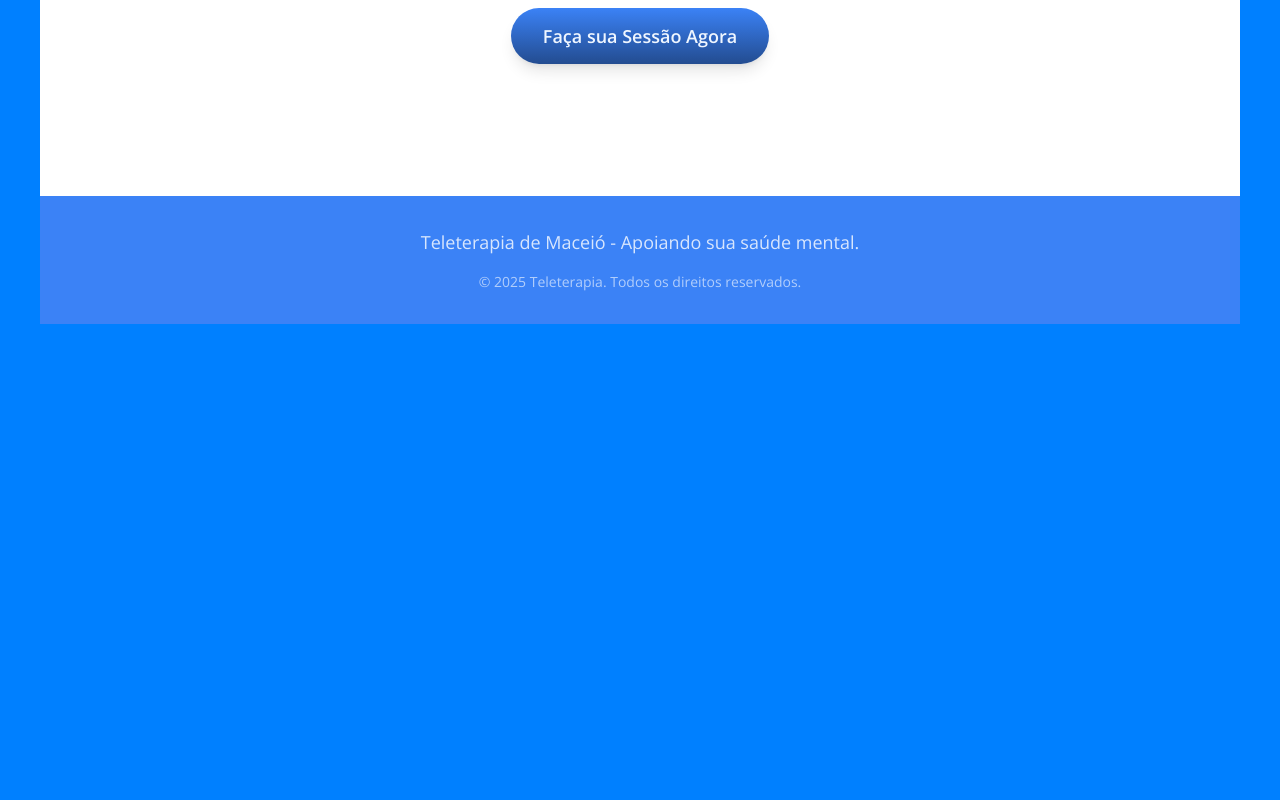
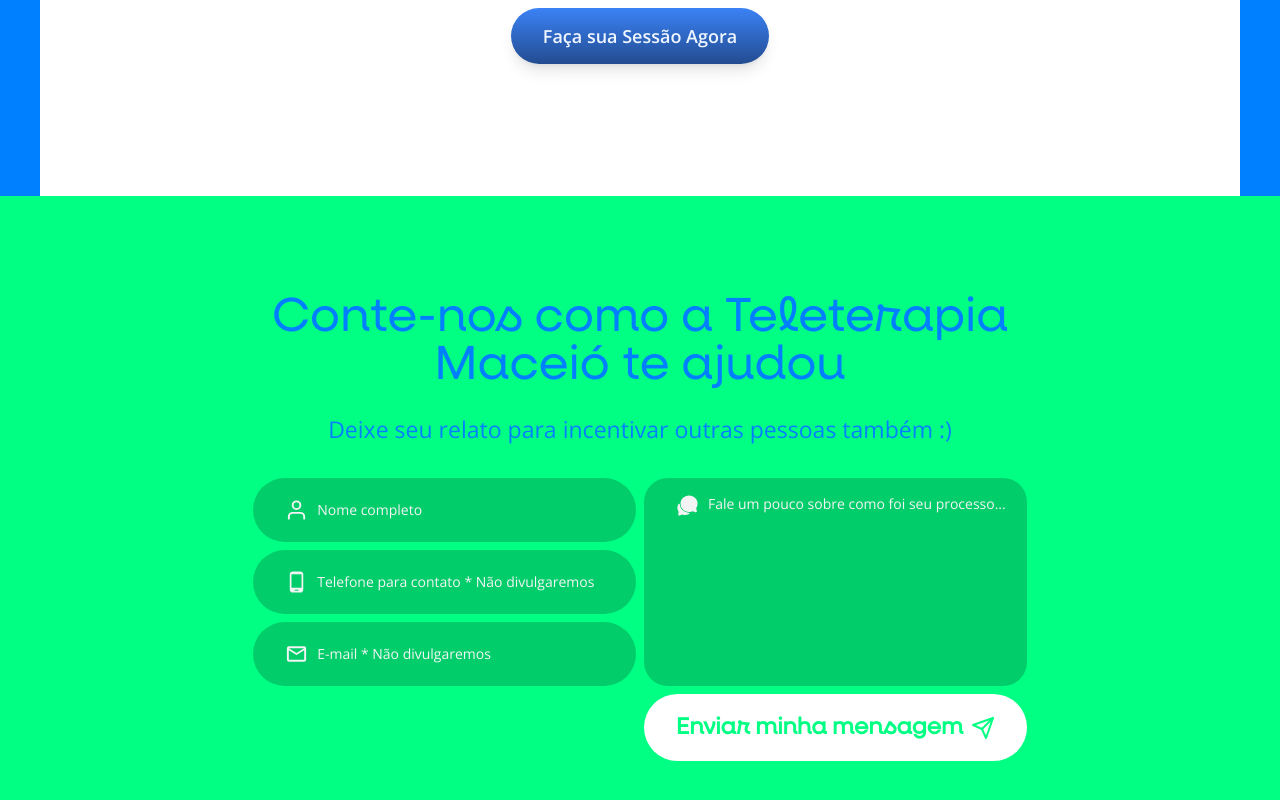
Before and after one commit to fernandogabriel04/teleterapia, a Next.js app: page / in a window 1280 px wide. Shown: the part 3809-4609 px from the top of the page. Before the commit the page ends 4133 px from the top, so only its background shows below. Built offline with nearby package versions, Linux system fonts and the light colour scheme.

Commit message:
feat: add FooterSection

```diff
--- a/app/_components/Footer.tsx
+++ b/app/_components/Footer.tsx
@@ -1,27 +1,7 @@
-const Footer = () => {
+export default function Footer() {
     return (
-      <footer className="bg-blue-500 text-white py-8">
-        <div className="max-w-6xl mx-auto text-center px-6">
-          <p className="text-lg opacity-80 mb-4">
-            Teleterapia de Maceió - Apoiando sua saúde mental.
-          </p>
-          {/* <div className="flex justify-center space-x-6 mb-6">
-            <a href="https://www.facebook.com/" target="_blank" className="hover:text-gray-200 transition duration-300">
-              <i className="fab fa-facebook-f text-2xl"></i>
-            </a>
-            <a href="https://www.instagram.com/" target="_blank" className="hover:text-gray-200 transition duration-300">
-              <i className="fab fa-instagram text-2xl"></i>
-            </a>
-            <a href="https://x.com/" target="_blank" className="hover:text-gray-200 transition duration-300">
-              <i className="fab fa-x text-2xl"></i>
-            </a>
-          </div> */}
-          <p className="text-sm opacity-60">
-            &copy; 2025 Teleterapia. Todos os direitos reservados.
-          </p>
-        </div>
-      </footer>
-    );
-  };
+        <footer className="bg-zinc-100 rounded-3xl">
 
-  export default Footer;
+        </footer>
+    )
+}
--- /dev/null
+++ b/app/_components/FooterSection.tsx
@@ -0,0 +1,46 @@
+import { FiSend, FiUser } from "react-icons/fi";
+import Input from "./Input";
+import Textarea from "./Textarea";
+import { MdOutlineEmail, MdPhoneAndroid } from "react-icons/md";
+import { IoChatbubbles } from "react-icons/io5";
+import Footer from "./Footer";
+
+const FooterSection = () => {
+    return (
+      <>
+      <section className="bg-primary-green text-primary-blue py-24 flex flex-col items-center gap-8 w-full">
+        <div className="flex flex-col items-center text-center gap-6">
+          <h1 className="text-5xl font-neulis">Conte-nos como a Teleterapia<br/>Maceió te ajudou</h1>
+          <p>Deixe seu relato para incentivar outras pessoas também :)</p>
+        </div>
+        <div className="grid grid-cols-2 gap-2 items-stretch">
+          {/* Coluna dos inputs */}
+          <div className="flex flex-col gap-2 flex-1">
+            <Input icon={<FiUser className="text-zinc-100" />} placeholder="Nome completo" />
+            <Input icon={<MdPhoneAndroid className="text-zinc-100" />} placeholder="Telefone para contato * Não divulgaremos" />
+            <Input icon={<MdOutlineEmail className="text-zinc-100" />} placeholder="E-mail * Não divulgaremos" />
+          </div>
+
+          {/* Textarea ocupando mesma altura dos inputs */}
+          <div className="flex-1">
+            <Textarea
+              icon={<IoChatbubbles className="text-zinc-100" />}
+              placeholder="Fale um pouco sobre como foi seu processo..."
+              className="h-full resize-none"
+            />
+          </div>
+          {/* Botão: ocupa duas colunas abaixo */}
+          <div className="flex items-end col-start-2 row-start-2">
+            <button className="px-8 py-4 rounded-full bg-white text-primary-green font-semibold flex items-center gap-2 font-neulis">
+              Enviar minha mensagem
+              <FiSend size={24} className="text-primary-green"/>
+            </button>
+          </div>
+        </div>
+      </section>
+      <Footer/>
+      </>
+    );
+  };
+
+  export default FooterSection;
--- /dev/null
+++ b/app/_components/Input.tsx
@@ -0,0 +1,17 @@
+interface InputProps extends React.InputHTMLAttributes<HTMLInputElement> {
+    icon?: React.ReactNode
+  }
+
+export default function Input({icon, ...props}: InputProps) {
+    return (
+        <div className="relative w-full flex-1">
+            <span className="absolute left-8 top-1/2 -translate-y-1/2 text-muted-foreground">
+                {icon}
+            </span>
+            <input
+                {...props}
+                className="w-full pl-16 h-16 rounded-full text-zinc-100 bg-zinc-950 bg-opacity-20 placeholder:text-sm placeholder:text-zinc-100 placeholder:relative placeholder:-top-1"
+            />
+        </div>
+    )
+}
--- /dev/null
+++ b/app/_components/Textarea.tsx
@@ -0,0 +1,19 @@
+import React from "react"
+
+interface TextareaProps extends React.TextareaHTMLAttributes<HTMLTextAreaElement> {
+  icon?: React.ReactNode
+}
+
+export default function Textarea({ icon, ...props }: TextareaProps) {
+  return (
+    <div className="relative w-full h-full">
+      <span className="absolute left-8 top-4 text-muted-foreground">
+        {icon}
+      </span>
+      <textarea
+        {...props}
+        className="text-zinc-100 pl-16 w-full h-full pt-2 rounded-3xl bg-zinc-950 bg-opacity-20 resize-none placeholder:text-sm placeholder:text-zinc-100 placeholder:relative placeholder:top-2"
+      />
+    </div>
+  )
+}
--- a/app/layout.tsx
+++ b/app/layout.tsx
@@ -23,7 +23,7 @@ export default function RootLayout({
   return (
     <html lang="en">
       <body
-        className={`${openSans.className} antialiased max-w-[1400px] px-[2.5rem] mx-auto text-white text-[1.44rem] bg-primary-blue`}
+        className={`${openSans.className} antialiased max-w-[1400px] mx-auto text-white text-[1.44rem] bg-primary-blue`}
       >
         <main>
         {children}
--- a/app/page.tsx
+++ b/app/page.tsx
@@ -4,13 +4,14 @@ import HowItWorks from  './_components/HowItWorks';
 import Testimonials from  './_components/Testimonials';
 import FAQ from  './_components/FAQ';
 import CTA from  './_components/CTA';
-import Footer from  './_components/Footer';
 import Header from './_components/Header';
+import FooterSection from './_components/FooterSection';
 
 
 export default function Home() {
   return (
-    <div>
+    <>
+    <div className='px-[2.5rem]'>
       <Header />
       <HeroSection />
       <Benefits />
@@ -18,7 +19,8 @@ export default function Home() {
       <Testimonials />
       <FAQ />
       <CTA />
-      <Footer />
     </div>
+    <FooterSection />
+    </>
   );
 }
```
